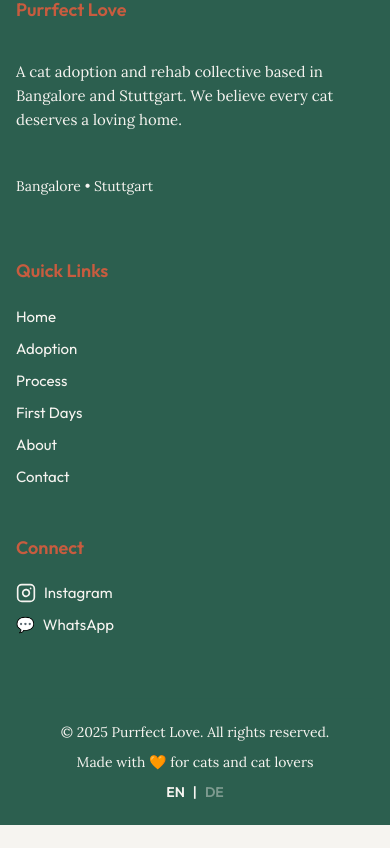
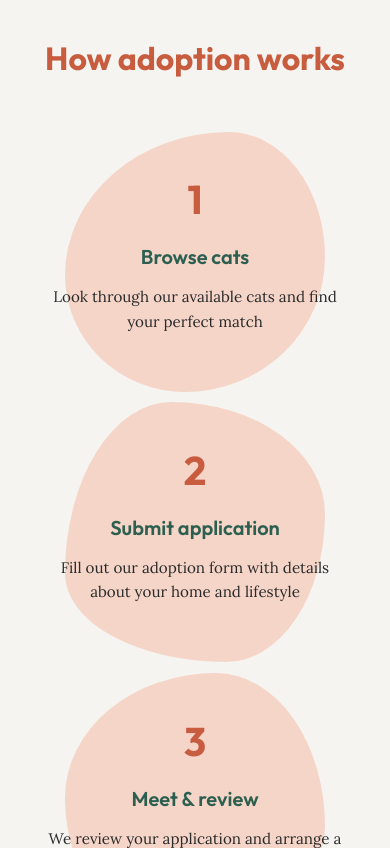
Before and after one commit to jakradum/purrfectlove, a Next.js app: page / in a window 390 px wide. Shown: the part 1736-2584 px from the top of the page. Before the commit the page ends 2561 px from the top, so only its background shows below. Built offline with nearby package versions, Linux system fonts and the light colour scheme.

Commit message:
adoption process done

```diff
--- a/src/app/globals.css
+++ b/src/app/globals.css
@@ -8,6 +8,7 @@
   --whisker-cream: #F6F4F0;
   --text-dark: #2A2A2A;
   --text-light: #6B6B6B;
+  --paw-pink: #F5D5C8;
   --font-outfit: var(--font-outfit);
   --font-lora: var(--font-lora);
 }
@@ -17,13 +18,20 @@ body {
   color: var(--text-dark);
   background: var(--whisker-cream);
   padding-top: 80px;
-   max-width: 100vw;
+  max-width: 100vw;
   overflow-x: hidden;
   padding: 0;
   margin: 0;
 }
 
-h1, h2, h3, h4, h5, h6, button, a {
+h1,
+h2,
+h3,
+h4,
+h5,
+h6,
+button,
+a {
   font-family: var(--font-outfit);
 }
 
--- /dev/null
+++ b/src/components/AdoptionProcess.jsx
@@ -0,0 +1,27 @@
+// src/components/AdoptionProcess.jsx
+import styles from './AdoptionProcess.module.css';
+import CTAButton from './CTAButton';
+
+export default function AdoptionProcess({ content }) {
+  return (
+    <section className={styles.process}>
+      <h2 className={styles.processHeading}>
+        {content.heading}
+      </h2>
+      <div className={styles.processSteps}>
+        {content.steps.map((step, index) => (
+          <div key={index} className={styles.step}>
+            <div className={styles.stepNumber}>{index + 1}</div>
+            <h3>{step.title}</h3>
+            <p>{step.description}</p>
+          </div>
+        ))}
+      </div>
+      <div className={styles.ctaWrapper}>
+        <CTAButton href="/process">
+          {content.cta}
+        </CTAButton>
+      </div>
+    </section>
+  );
+}
--- /dev/null
+++ b/src/components/AdoptionProcess.module.css
@@ -0,0 +1,147 @@
+/* src/components/AdoptionProcess.module.css */
+.process {
+  padding: 6rem 2rem;
+  max-width: 1200px;
+  margin: 0 auto;
+  text-align: center;
+  background-color: var(--whisker-cream);
+}
+
+.processHeading {
+  font-family: var(--font-outfit);
+  font-size: clamp(2rem, 4vw, 3rem);
+  font-weight: 700;
+  color: var(--tabby-brown);
+  margin-bottom: 4rem;
+}
+
+.processSteps {
+  display: grid;
+  grid-template-columns: repeat(auto-fit, minmax(250px, 1fr));
+  gap: 3rem;
+  margin-bottom: 3rem;
+}
+
+.step {
+  position: relative;
+  padding: 3rem 2rem;
+}
+
+.step::before {
+  content: '';
+  position: absolute;
+  top: 50%;
+  left: 50%;
+  transform: translate(-50%, -50%);
+  width: 280px;
+  height: 280px;
+  background-size: 100% 100%;
+  background-repeat: no-repeat;
+  z-index: -1;
+  opacity: 0.15;
+}
+
+/* AdoptionProcess.module.css - Replace the blob styles */
+
+.step::before {
+  content: '';
+  position: absolute;
+  top: 50%;
+  left: 50%;
+  transform: translate(-50%, -50%);
+  width: 300px;
+  height: 300px;
+  background-color: var(--paw-pink);
+  opacity: 100;
+  z-index: 0;
+  border-radius: 50%;
+}
+
+.step:nth-child(1)::before {
+  border-radius: 63% 37% 54% 46% / 55% 48% 52% 45%;
+}
+
+.step:nth-child(2)::before {
+  border-radius: 41% 59% 38% 62% / 66% 43% 57% 34%;
+}
+
+.step:nth-child(3)::before {
+  border-radius: 58% 42% 61% 39% / 48% 59% 41% 52%;
+}
+
+.step:nth-child(4)::before {
+  border-radius: 44% 56% 49% 51% / 61% 47% 53% 39%;
+}
+
+/* Make sure content is above blob */
+.stepNumber,
+.step h3,
+.step p {
+  position: relative;
+  z-index: 1;
+}
+
+.stepNumber {
+  font-family: var(--font-outfit);
+  font-size: 3rem;
+  font-weight: 700;
+  color: var(--tabby-brown);
+
+  margin-bottom: 1rem;
+}
+
+.step h3 {
+  font-family: var(--font-outfit);
+  font-size: 1.5rem;
+  font-weight: 600;
+  color: var(--hunter-green);
+  margin-bottom: 1rem;
+}
+
+.step p {
+  font-family: var(--font-lora);
+  font-size: 1rem;
+  color: var(--text-dark);
+  line-height: 1.6;
+}
+
+.ctaWrapper {
+  margin-top: 2rem;
+}
+
+@media (max-width: 768px) {
+  .process {
+    padding: 4rem 1.5rem;
+  }
+
+  .processSteps {
+    gap: 02rem;
+  }
+
+  .step::before {
+    width: 240px;
+    height: 240px;
+  }
+
+  .step {
+    padding: 2rem 1.5rem; /* Reduced from 3rem 2rem */
+  }
+
+  .step::before {
+    width: 260px; /* Increased from 240px */
+    height: 260px;
+  }
+
+  .stepNumber {
+    font-size: 2.5rem; /* Reduced from 3rem */
+    margin-bottom: 0.75rem;
+  }
+
+  .step h3 {
+    font-size: 1.25rem; /* Reduced from 1.5rem */
+  }
+
+  .step p {
+    font-size: 0.95rem; /* Reduced from 1rem */
+  }
+}
--- a/src/components/HomePage.jsx
+++ b/src/components/HomePage.jsx
@@ -2,6 +2,7 @@ import styles from './HomePage.module.css';
 import AboutSection from '@/components/AboutSection';
 import contentEN from '@/data/pageContent.en.json';
 import contentDE from '@/data/pageContent.de.json';
+import AdoptionProcess from './AdoptionProcess';
 
 // HomePage.jsx
 export default function HomePage({ locale = 'en' }) {
@@ -36,6 +37,7 @@ export default function HomePage({ locale = 'en' }) {
         </div>
       </section>
         <AboutSection content={content.home.about} />
+        <AdoptionProcess content={content.home.process} />
     </div>
   );
 }
--- a/src/data/pageContent.de.json
+++ b/src/data/pageContent.de.json
@@ -1,28 +1,51 @@
+
 {
   "home": {
     "hero": {
-      "heading": "Mein kampf berliner",
-      "subheading": "We rescue, rehabilitate, and rehome cats in Bangalore, connecting them with families who will love them forever.",
-      "subtext": "ich bin berliner",
-      "sideText": "Your text here - no heading, just a paragraph or two that provides additional context or information."
+      "heading": "Jede Katze verdient ein liebevolles Zuhause",
+      "subheading": "Wir retten, rehabilitieren und vermitteln Katzen in Bangalore und verbinden sie mit Familien, die sie für immer lieben werden.",
+      "subtext": "Adoptieren, nicht kaufen",
+      "sideText": "Jede Adoption rettet ein Leben und schafft Platz für eine weitere Rettung."
     },
     "about": {
-      "heading": "What makes Purrfect Love different",
+      "heading": "Was macht Purrfect Love anders",
       "points": [
         {
-          "title": "Systematic vetting",
-          "description": "Every adopter goes through our careful review process to ensure the best match for both cat and family."
+          "title": "Systematische Prüfung",
+          "description": "Jeder Adoptant durchläuft unseren sorgfältigen Prüfprozess, um die beste Übereinstimmung für Katze und Familie zu gewährleisten."
         },
         {
-          "title": "Lifelong support",
-          "description": "We're here for you after adoption with advice, resources, and a community of cat lovers."
+          "title": "Lebenslange Unterstützung",
+          "description": "Wir sind auch nach der Adoption für Sie da – mit Ratschlägen, Ressourcen und einer Gemeinschaft von Katzenliebhabern."
         },
         {
-          "title": "No fees, pure love",
-          "description": "We never charge adoption fees. Our only goal is finding loving homes for every cat."
+          "title": "Keine Gebühren, pure Liebe",
+          "description": "Wir erheben niemals Adoptionsgebühren. Unser einziges Ziel ist es, liebevolle Zuhause für jede Katze zu finden."
         }
       ],
-      "cta": "Meet our cats"
+      "cta": "Unsere Katzen kennenlernen"
+    },
+    "process": {
+      "heading": "So funktioniert die Adoption",
+      "steps": [
+        {
+          "title": "Katzen durchstöbern",
+          "description": "Schauen Sie sich unsere verfügbaren Katzen an und finden Sie Ihre perfekte Übereinstimmung"
+        },
+        {
+          "title": "Antrag einreichen",
+          "description": "Füllen Sie unser Adoptionsformular mit Details über Ihr Zuhause und Ihren Lebensstil aus"
+        },
+        {
+          "title": "Treffen & Prüfung",
+          "description": "Wir prüfen Ihren Antrag und vereinbaren ein Kennenlerntreffen"
+        },
+        {
+          "title": "Nach Hause nehmen",
+          "description": "Nach einem Hausbesuch heißen Sie Ihr neues Familienmitglied willkommen!"
+        }
+      ],
+      "cta": "Mehr über den Prozess erfahren"
     }
   }
 }
--- a/src/data/pageContent.en.json
+++ b/src/data/pageContent.en.json
@@ -23,6 +23,28 @@
         }
       ],
       "cta": "Meet our cats"
+    },
+    "process": {
+      "heading": "How adoption works",
+      "steps": [
+        {
+          "title": "Browse cats",
+          "description": "Look through our available cats and find your perfect match"
+        },
+        {
+          "title": "Submit application",
+          "description": "Fill out our adoption form with details about your home and lifestyle"
+        },
+        {
+          "title": "Meet & review",
+          "description": "We review your application and arrange a meet-and-greet"
+        },
+        {
+          "title": "Take home",
+          "description": "After a home visit, welcome your new family member!"
+        }
+      ],
+      "cta": "Learn more about the process"
     }
   }
 }
```
